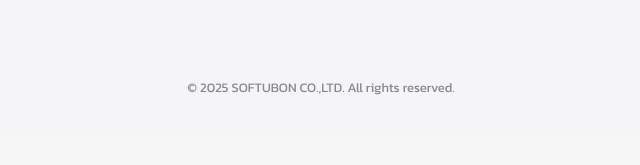
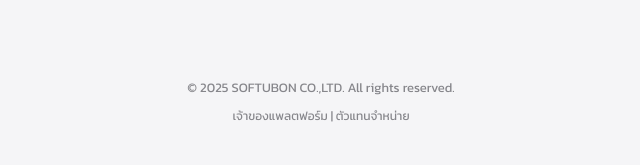
Before and after one commit to Yanperm/hikvission_student_care, a Flask app: page / in a window 1280 px wide. Shown: the part 921-1086 px from the top of the page, without its empty margins (319-959 px from the left). Before the commit the page ends 1016 px from the top, so only its background shows below. Run offline with Flask 3, Linux system fonts and the light colour scheme.

Commit message:
Add Super Admin and Reseller links in footer

```diff
--- a/templates/professional_landing.html
+++ b/templates/professional_landing.html
@@ -252,6 +252,10 @@
 
     <footer class="footer">
         <p>© 2025 SOFTUBON CO.,LTD. All rights reserved.</p>
+        <p style="margin-top: 10px; font-size: 12px;">
+            <a href="/login" style="color: #86868b; text-decoration: none;">เจ้าของแพลตฟอร์ม</a> |
+            <a href="/login" style="color: #86868b; text-decoration: none;">ตัวแทนจำหน่าย</a>
+        </p>
     </footer>
 </body>
 </html>
```
